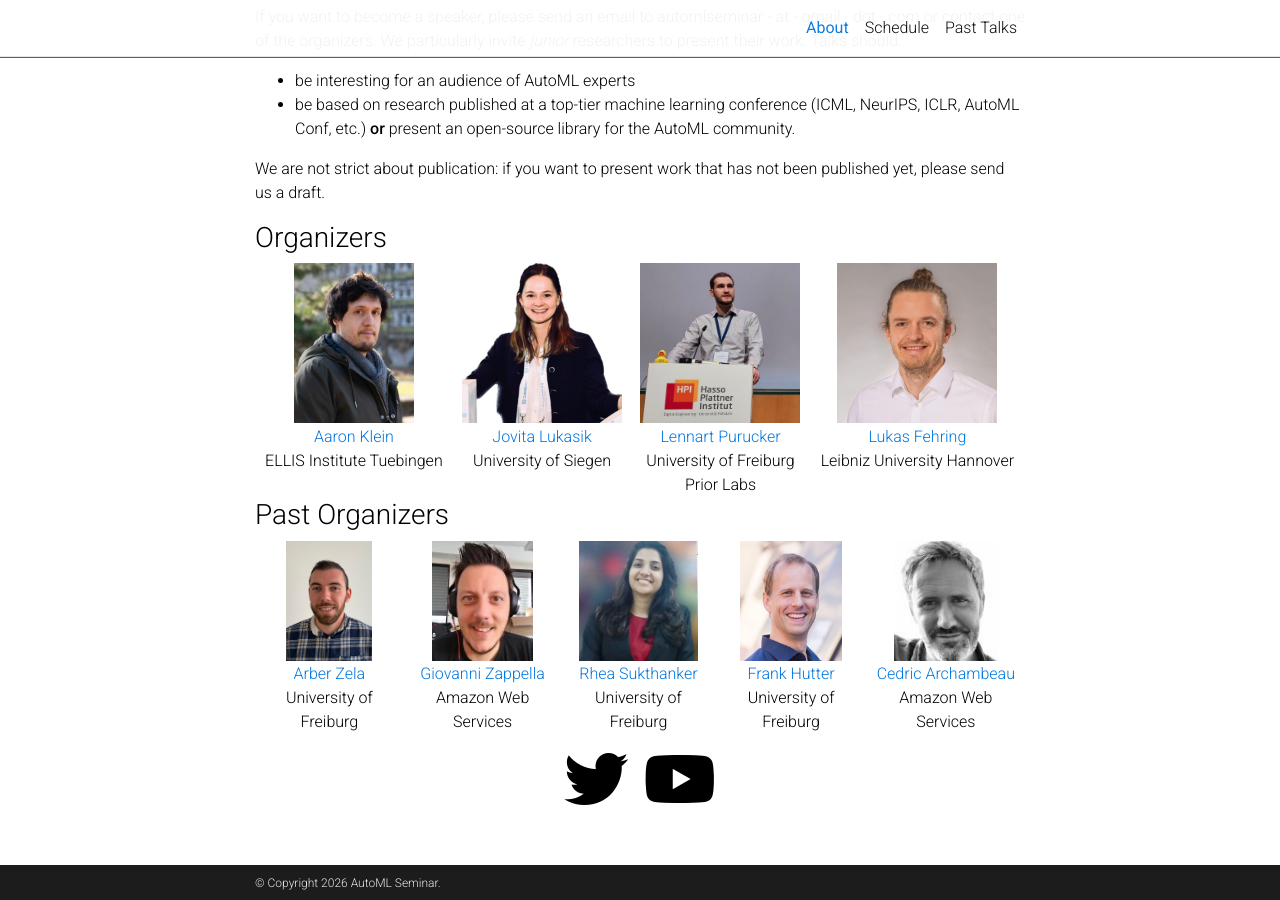
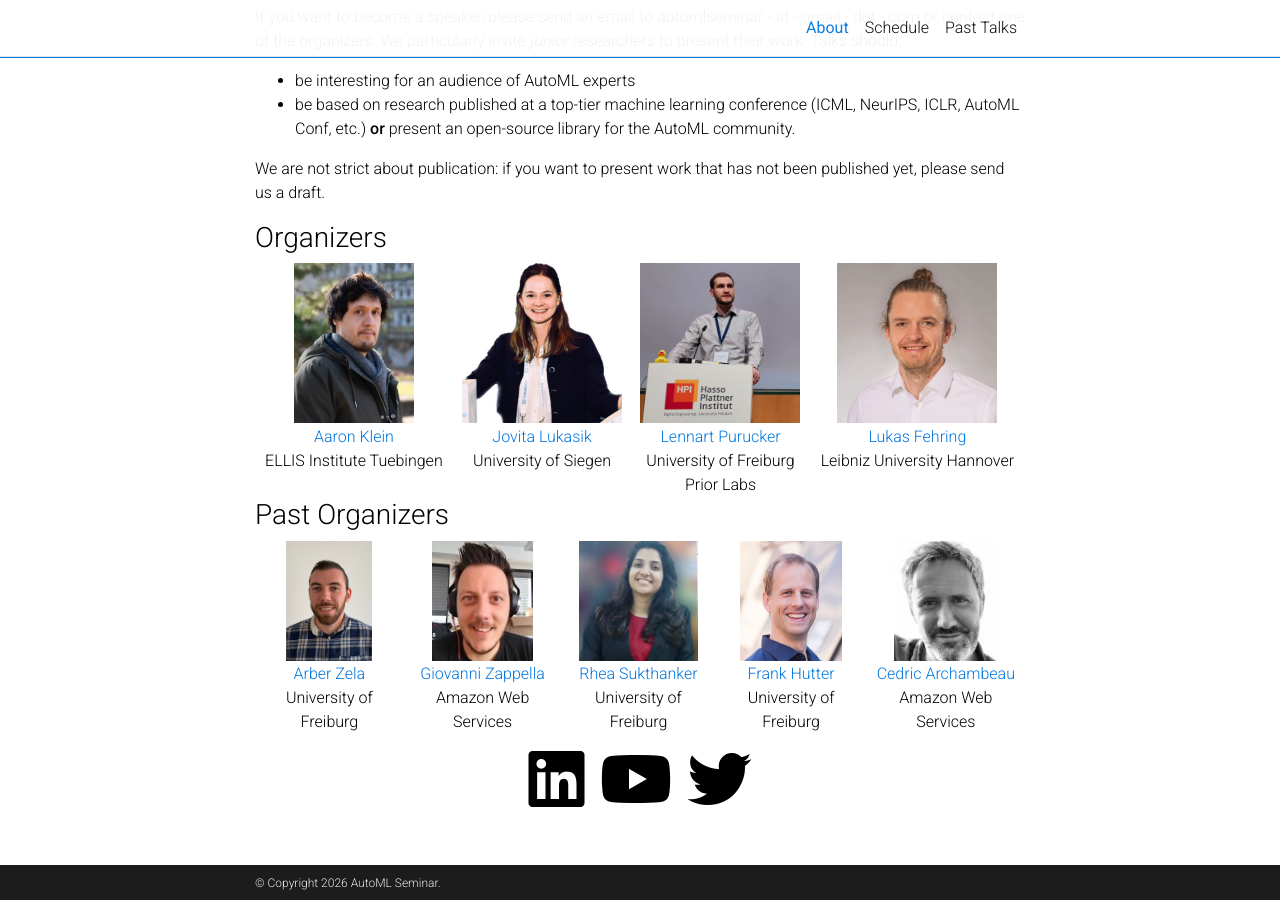
Before and after one commit to AutoML-Seminars/AutoML-Seminars.github.io, a Jekyll site: the page built from _pages/about.md, in a window 1280 px wide and 900 px high, scrolled down 817 px. Built offline with Jekyll 4.4.1, drawn with Linux system fonts in a browser that asks for light colours; comment, search, counter and statistics services are not loaded; a style sheet for code colours, icons or effects is not loaded.

Commit message:
Add Linkedin Logo

```diff
--- a/_config.yml
+++ b/_config.yml
@@ -69,6 +69,7 @@ twitter_username: automlseminar # your Twitter handle
 youtube_id: /channel/UC3NoO2L7cGs7O3583ig--EA
 mastodon_username: # your mastodon instance+username in the format instance.tld/@username
 linkedin_username: # your LinkedIn user name
+linkedin_company: automl-seminar # your LinkedIn company page name
 telegram_username: # your Telegram user name
 scholar_userid: # your Google Scholar ID
 semanticscholar_id: # your Semantic Scholar ID
--- a/_includes/social.html
+++ b/_includes/social.html
@@ -27,6 +27,12 @@
             {% endif %}
             {%- if site.linkedin_username -%}
             <a href="https://www.linkedin.com/in/{{ site.linkedin_username }}" title="LinkedIn"><i class="fab fa-linkedin"></i></a>
+            {% endif %}
+            {%- if site.linkedin_company -%}
+            <a href="https://www.linkedin.com/company/{{ site.linkedin_company }}" title="LinkedIn"><i class="fab fa-linkedin"></i></a>
+            {% endif %}
+            {%- if site.youtube_id -%}
+            <a href="https://youtube.com/{{ site.youtube_id }}" title="YouTube"><i class="fab fa-youtube"></i></a>
             {% endif %}
             {%- if site.twitter_username -%}
             <a href="https://twitter.com/{{ site.twitter_username }}" title="Twitter"><i class="fab fa-twitter"></i></a>
@@ -85,9 +91,6 @@
             {%- if site.facebook_id -%}
             <a href="https://facebook.com/{{ site.facebook_id }}" title="Facebook"><i class="fab fa-facebook"></i></a>
             {% endif %}
-	    {%- if site.youtube_id -%}
-            <a href="https://youtube.com/{{ site.youtube_id }}" title="YouTube"><i class="fab fa-youtube"></i></a>
-            {% endif %}
             {%- if site.discord_id -%}
             <a href="https://discord.com/users/{{ site.discord_id }}" title="Discord"><i class="fab fa-discord"></i></a>
             {% endif %}
```
